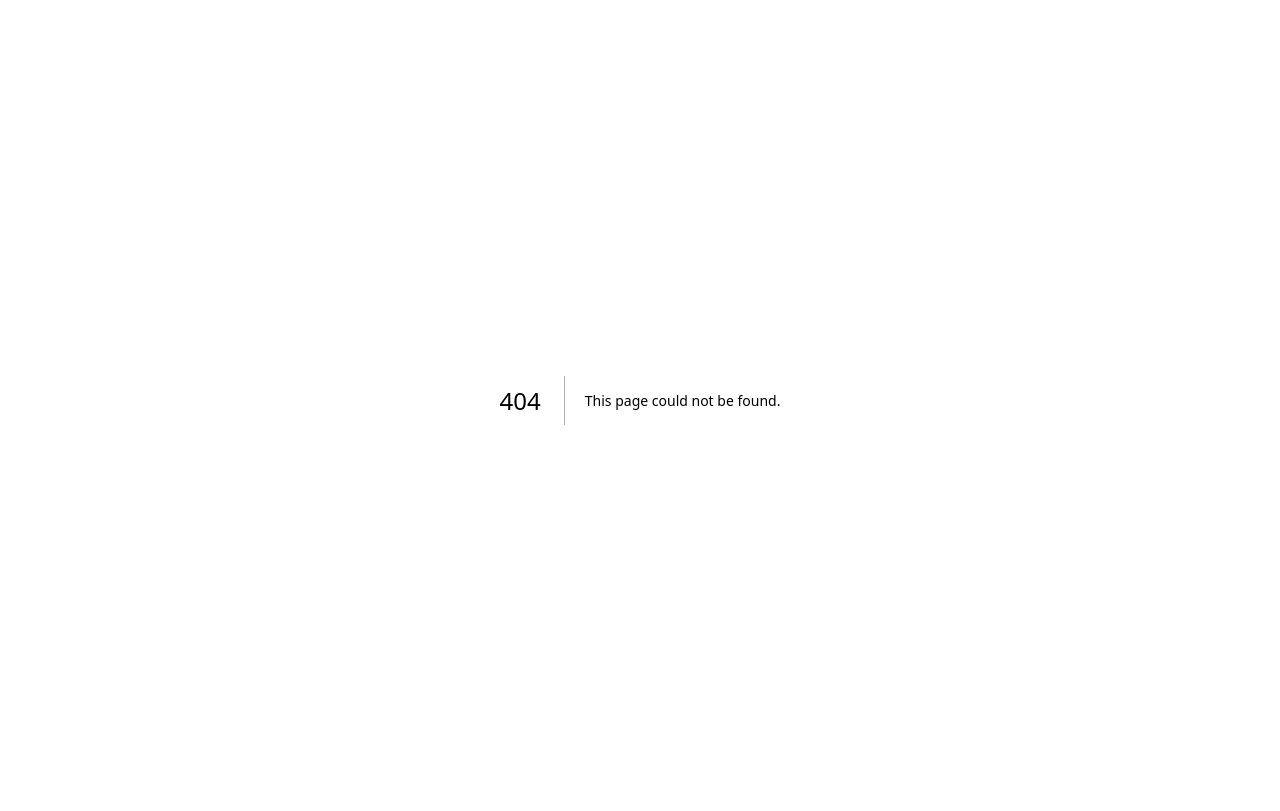
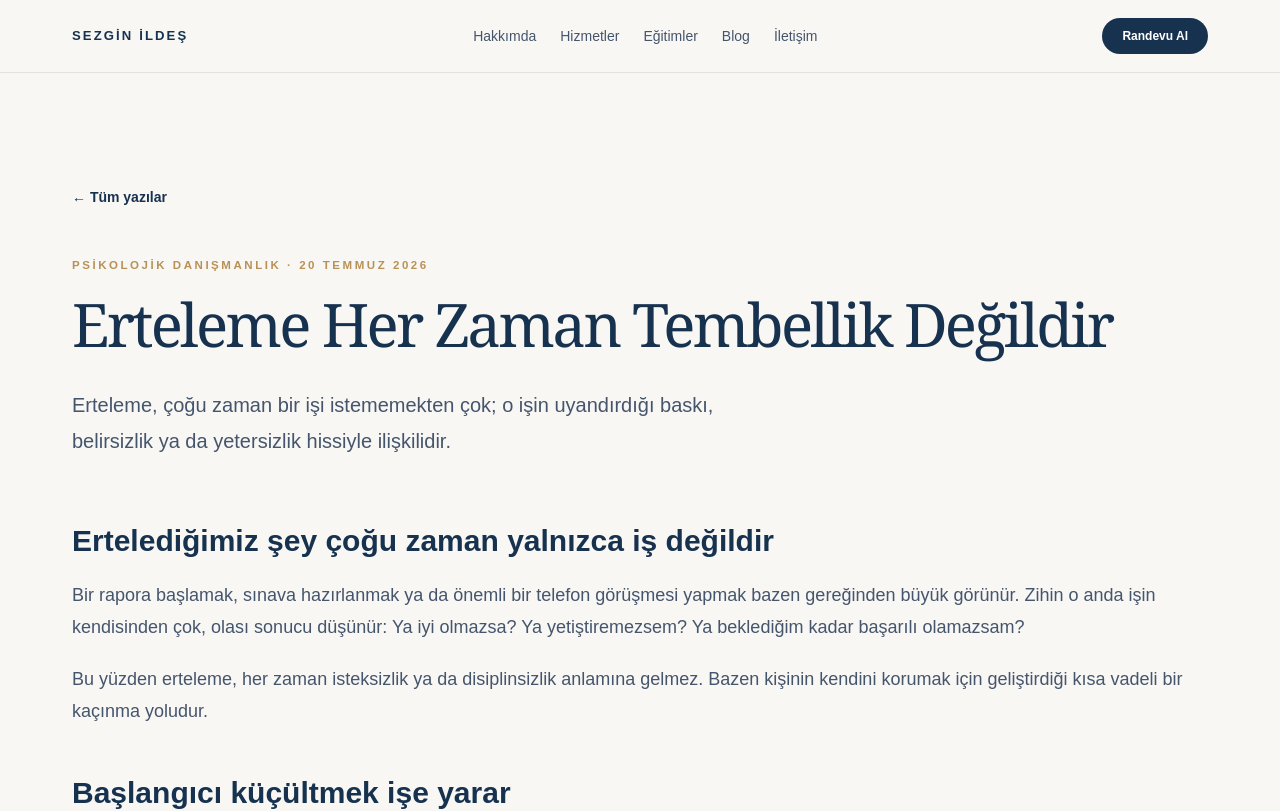
Before and after one commit to sezginildes/sezginildes.com, a Next.js app: page /blog/erteleme-her-zaman-tembellik-degildir in a window 1280 px wide. Before the commit this address had no page. Shown: the top 811 px of the page. Built offline with nearby package versions, Linux system fonts and the light colour scheme.

Commit message:
İlk blog yazılarını ekle

```diff
--- /dev/null
+++ b/app/blog/[slug]/page.tsx
@@ -0,0 +1,20 @@
+import type { Metadata } from "next";
+import { notFound } from "next/navigation";
+import Link from "next/link";
+import PageShell from "@/components/PageShell";
+import { articles, getArticle } from "@/lib/articles";
+
+export function generateStaticParams() {
+  return articles.map((article) => ({ slug: article.slug }));
+}
+
+export function generateMetadata({ params }: { params: { slug: string } }): Metadata {
+  const article = getArticle(params.slug);
+  return article ? { title: article.title, description: article.excerpt } : {};
+}
+
+export default function ArticlePage({ params }: { params: { slug: string } }) {
+  const article = getArticle(params.slug);
+  if (!article) notFound();
+  return <PageShell><article className="shell max-w-4xl py-20 sm:py-28"><Link href="/blog" className="text-sm font-semibold text-[#17324f]">← Tüm yazılar</Link><p className="eyebrow mt-12">{article.category} · {article.date}</p><h1 className="display mt-5 text-5xl leading-[1.02] text-[#17324f] sm:text-6xl">{article.title}</h1><p className="mt-8 max-w-2xl text-xl leading-9 text-slate-600">{article.excerpt}</p><div className="mt-16 space-y-12">{article.sections.map((section) => <section key={section.heading}><h2 className="text-3xl font-semibold text-[#17324f]">{section.heading}</h2><div className="mt-5 space-y-5 text-lg leading-8 text-slate-600">{section.paragraphs.map((paragraph) => <p key={paragraph}>{paragraph}</p>)}</div></section>)}</div><div className="mt-16 rounded-3xl bg-[#efece6] p-8"><p className="text-lg font-semibold text-[#17324f]">Kendiniz için daha uygun bir yön arıyorsanız, görüşme talep edebilirsiniz.</p><Link href="/iletisim" className="mt-5 inline-block rounded-full bg-[#17324f] px-6 py-3.5 text-sm font-semibold text-white">Görüşme talep et</Link></div></article></PageShell>;
+}
--- a/app/blog/page.tsx
+++ b/app/blog/page.tsx
@@ -1,6 +1,14 @@
 import type { Metadata } from "next";
+import Link from "next/link";
 import PageShell from "@/components/PageShell";
 import SectionHeading from "@/components/SectionHeading";
-export const metadata: Metadata = { title: "Blog", description: "Psikoloji, kariyer ve öğrenme üzerine yazılar." };
-const posts = [["Kariyer", "Kariyer Seçiminde En Sık Yapılan Hatalar", "Kariyerde doğru yön, daha çok seçenekten değil; daha iyi bir öz farkındalıktan doğar."],["Psikoloji", "Ertelemenin Görünmeyen Sebebi", "Erteleme çoğu zaman irade eksikliği değil, anlaşılmayı bekleyen bir döngüdür."],["Öğrenme", "Daha İyi Sorular Sormak Neden Önemli?", "Gelişim, çoğu zaman daha iyi cevaplardan önce daha doğru sorularla başlar."],["Psikoloji", "Kaygıyla İlişkimizi Yeniden Düşünmek", "Kaygıyı bastırmak yerine onun ne söylediğine kulak vermek mümkün mü?"],["Kariyer", "Kariyer Geçişlerinde Belirsizliği Yönetmek", "Yeni bir yön ararken belirsizliği azaltan küçük ama etkili adımlar."],["Öğrenme", "Öğrenme Sistemleri Neden İşe Yarar?", "Hedeflerden çok sistemlerin davranışı nasıl değiştirdiğine dair bir not."]];
-export default function BlogPage() { return <PageShell><section className="shell py-20 sm:py-28"><SectionHeading eyebrow="BLOG" title="Düşünmek, yön bulmanın bir parçası." intro="Psikoloji, kariyer gelişimi ve öğrenme bilimi üzerine notlar. İlk yazılar yakında burada." /><div className="mt-12 grid gap-4 md:grid-cols-2 lg:grid-cols-3">{posts.map(([category,title,text]) => <article key={title} className="flex min-h-72 flex-col rounded-3xl border border-[#17324f]/10 p-7"><p className="text-xs font-bold tracking-[.15em] text-[#b99155]">{category} · YAKINDA</p><h2 className="mt-auto text-2xl font-semibold leading-tight text-[#17324f]">{title}</h2><p className="mt-4 leading-7 text-slate-600">{text}</p><p className="mt-6 text-sm font-semibold text-[#17324f]">Yazı hazırlanıyor →</p></article>)}</div></section></PageShell>; }
+import { articles } from "@/lib/articles";
+
+export const metadata: Metadata = {
+  title: "Blog",
+  description: "Psikolojik danışmanlık, kariyer ve öğrenme üzerine yazılar.",
+};
+
+export default function BlogPage() {
+  return <PageShell><section className="shell py-20 sm:py-28"><SectionHeading eyebrow="YAZILAR" title="Düşünmek, yön bulmanın bir parçası." intro="Psikolojik danışmanlık, kariyer gelişimi ve öğrenme üzerine notlar." /><div className="mt-12 grid gap-4 md:grid-cols-2 lg:grid-cols-3">{articles.map((article) => <Link key={article.slug} href={`/blog/${article.slug}`} className="flex min-h-80 flex-col rounded-3xl border border-[#17324f]/10 p-7 transition hover:border-[#b99155] hover:bg-[#efece6]"><p className="text-xs font-bold tracking-[.15em] text-[#b99155]">{article.category.toUpperCase()} · {article.date}</p><h2 className="mt-auto text-2xl font-semibold leading-tight text-[#17324f]">{article.title}</h2><p className="mt-4 leading-7 text-slate-600">{article.excerpt}</p><p className="mt-6 text-sm font-semibold text-[#17324f]">Yazıyı oku →</p></Link>)}</div></section></PageShell>;
+}
--- a/app/page.tsx
+++ b/app/page.tsx
@@ -5,8 +5,8 @@ import SectionHeading from "@/components/SectionHeading";
 import ServicesGrid from "@/components/ServicesGrid";
 import ContactCta from "@/components/ContactCta";
 import YouTubeShowcase from "@/components/YouTubeShowcase";
+import { articles } from "@/lib/articles";
 
-const articles = ["Kariyer Seçiminde En Sık Yapılan Hatalar", "Ertelemenin Görünmeyen Sebebi", "Daha İyi Sorular Sormak Neden Önemli?"];
 const supportTopics = ["Kaygı ve stres", "Erteleme ve odaklanma", "Travmatik yaşantıların etkileri", "Karar verme", "Kendini tanıma", "Yaşam yönü", "Kariyer geçişleri"];
 const trustPoints = [
   ["01", "Psikolojik danışmanlık temeli", "Yıldız Teknik Üniversitesi Rehberlik ve Psikolojik Danışmanlık eğitiminin üzerine kurulu bir yaklaşım."],
@@ -25,7 +25,7 @@ export default function Home() { return <PageShell>
   <section className="shell py-24 sm:py-32"><SectionHeading eyebrow="ÇALIŞMA ALANLARI" title="İhtiyaca göre şekillenen, insana yakın çalışmalar." intro="Her çalışma; hedefi, bağlamı ve insanı merkeze alan yalın bir süreçle tasarlanır." /><ServicesGrid /></section>
   <section className="bg-[#efece6]"><div className="shell py-24 sm:py-32"><div className="grid gap-10 lg:grid-cols-[.72fr_1.28fr] lg:items-end"><div><p className="eyebrow">NEDEN SEZGİN İLDEŞ?</p><h2 className="display mt-5 text-4xl leading-tight text-[#17324f] sm:text-5xl">Bilimsel temeli, hayatın gerçekliğiyle buluşturmak.</h2><p className="mt-6 max-w-md leading-8 text-slate-600">Amaç yalnızca bir konuyu konuşmak değil; size veya kurumunuza karşılığı olan bir gelişim alanı açmak.</p><Link href="/hakkimda" className="mt-8 inline-block text-sm font-semibold text-[#17324f]">Yaklaşımımı incele →</Link></div><div className="grid gap-4 sm:grid-cols-2">{trustPoints.map(([number, title, text]) => <article key={number} className="rounded-3xl bg-[#f8f7f4] p-7"><p className="text-xs font-bold tracking-[.16em] text-[#b99155]">{number}</p><h3 className="mt-10 text-xl font-semibold text-[#17324f]">{title}</h3><p className="mt-4 leading-7 text-slate-600">{text}</p></article>)}</div></div></div></section>
   <section className="bg-[#17324f] text-white"><div className="shell grid gap-12 py-24 sm:py-32 lg:grid-cols-[.8fr_1.2fr]"><div><p className="eyebrow text-[#d9c49f]">YAKLAŞIM</p><h2 className="mt-5 font-serif text-4xl leading-tight sm:text-5xl">Bilgi, ancak hayata değdiğinde dönüşür.</h2></div><div className="space-y-6 text-lg leading-8 text-slate-200"><p>Psikolojik danışmanlıktan kariyer gelişimine, eğitim tasarımından kurum çalışmalarına uzanan deneyimimi tek bir amaç için kullanıyorum: insan gelişimini görünür ve uygulanabilir kılmak.</p><p>İyi bir gelişim sürecinin doğru cevaplardan önce doğru sorularla başladığına inanıyorum.</p><Link className="inline-block border-b border-[#d9c49f] pb-1 text-sm font-semibold text-[#d9c49f]" href="/hakkimda">Hakkımda daha fazlası →</Link></div></div></section>
-  <section className="shell py-24 sm:py-32"><div className="flex flex-col gap-8 sm:flex-row sm:items-end sm:justify-between"><SectionHeading eyebrow="YAZILAR" title="Düşünmek için küçük bir alan." intro="Psikoloji, kariyer ve öğrenme üzerine notlar." /><Link href="/blog" className="text-sm font-semibold text-[#17324f]">Tüm yazılar →</Link></div><div className="mt-10 grid gap-4 md:grid-cols-3">{articles.map((article, i) => <Link href="/blog" className="group rounded-3xl border border-[#17324f]/10 p-7 transition hover:border-[#b99155] hover:bg-[#efece6]" key={article}><p className="text-xs font-bold tracking-[.15em] text-[#b99155]">{String(i+1).padStart(2,"0")} · YAKINDA</p><h3 className="mt-16 text-2xl font-semibold leading-tight text-[#17324f]">{article}</h3><p className="mt-5 text-sm font-semibold text-[#17324f]">Oku →</p></Link>)}</div></section>
+  <section className="shell py-24 sm:py-32"><div className="flex flex-col gap-8 sm:flex-row sm:items-end sm:justify-between"><SectionHeading eyebrow="YAZILAR" title="Düşünmek için küçük bir alan." intro="Psikoloji, kariyer ve öğrenme üzerine notlar." /><Link href="/blog" className="text-sm font-semibold text-[#17324f]">Tüm yazılar →</Link></div><div className="mt-10 grid gap-4 md:grid-cols-3">{articles.map((article, i) => <Link href={`/blog/${article.slug}`} className="group rounded-3xl border border-[#17324f]/10 p-7 transition hover:border-[#b99155] hover:bg-[#efece6]" key={article.slug}><p className="text-xs font-bold tracking-[.15em] text-[#b99155]">{String(i+1).padStart(2,"0")} · {article.category.toUpperCase()}</p><h3 className="mt-16 text-2xl font-semibold leading-tight text-[#17324f]">{article.title}</h3><p className="mt-5 text-sm font-semibold text-[#17324f]">Oku →</p></Link>)}</div></section>
   <YouTubeShowcase />
   <ContactCta />
 </PageShell>; }
--- a/app/sitemap.ts
+++ b/app/sitemap.ts
@@ -1,2 +1,11 @@
 import type { MetadataRoute } from "next";
-export default function sitemap(): MetadataRoute.Sitemap { const base = "https://sezginildes.com"; return ["","/hakkimda","/hizmetler","/psikolojik-danismanlik","/egitimler","/blog","/iletisim"].map(path => ({ url: `${base}${path}`, lastModified: new Date(), changeFrequency: "monthly", priority: path === "" ? 1 : path === "/psikolojik-danismanlik" ? .9 : .7 })); }
+import { articles } from "@/lib/articles";
+
+export default function sitemap(): MetadataRoute.Sitemap {
+  const base = "https://sezginildes.com";
+  const pages = ["", "/hakkimda", "/hizmetler", "/psikolojik-danismanlik", "/egitimler", "/blog", "/iletisim"];
+  return [
+    ...pages.map((path) => ({ url: `${base}${path}`, lastModified: new Date(), changeFrequency: "monthly" as const, priority: path === "" ? 1 : path === "/psikolojik-danismanlik" ? 0.9 : 0.7 })),
+    ...articles.map((article) => ({ url: `${base}/blog/${article.slug}`, lastModified: new Date(), changeFrequency: "monthly" as const, priority: 0.7 })),
+  ];
+}
--- /dev/null
+++ b/lib/articles.ts
@@ -0,0 +1,51 @@
+export type Article = {
+  slug: string;
+  category: string;
+  title: string;
+  excerpt: string;
+  date: string;
+  sections: Array<{ heading: string; paragraphs: string[] }>;
+};
+
+export const articles: Article[] = [
+  {
+    slug: "erteleme-her-zaman-tembellik-degildir",
+    category: "Psikolojik danışmanlık",
+    title: "Erteleme Her Zaman Tembellik Değildir",
+    excerpt: "Erteleme, çoğu zaman bir işi istememekten çok; o işin uyandırdığı baskı, belirsizlik ya da yetersizlik hissiyle ilişkilidir.",
+    date: "20 Temmuz 2026",
+    sections: [
+      { heading: "Ertelediğimiz şey çoğu zaman yalnızca iş değildir", paragraphs: ["Bir rapora başlamak, sınava hazırlanmak ya da önemli bir telefon görüşmesi yapmak bazen gereğinden büyük görünür. Zihin o anda işin kendisinden çok, olası sonucu düşünür: Ya iyi olmazsa? Ya yetiştiremezsem? Ya beklediğim kadar başarılı olamazsam?", "Bu yüzden erteleme, her zaman isteksizlik ya da disiplinsizlik anlamına gelmez. Bazen kişinin kendini korumak için geliştirdiği kısa vadeli bir kaçınma yoludur."] },
+      { heading: "Başlangıcı küçültmek işe yarar", paragraphs: ["Büyük hedefler yerine ilk adımı tarif etmek daha gerçekçidir. “Bugün projeyi bitireceğim” yerine “Dosyayı açıp ilk iki cümleyi yazacağım” demek, zihnin işe yaklaşmasını kolaylaştırır.", "Küçük adım, sorunu tamamen çözmez; fakat eyleme geçmek için gerekli eşiği düşürür. Devamı çoğu zaman ilk birkaç dakikadan sonra gelir."] },
+      { heading: "Kendinize doğru soruyu sorun", paragraphs: ["Ertelediğiniz anlarda “Neden böyleyim?” yerine “Bu işin hangi kısmı beni zorluyor?” diye sormayı deneyin. Cevap; belirsizlik, mükemmeliyetçilik, yorgunluk ya da destek ihtiyacı olabilir.", "Doğru soru, suçlamadan daha çok yol açar."] },
+    ],
+  },
+  {
+    slug: "kaygiyla-iliskimizi-yeniden-dusunmek",
+    category: "Psikolojik danışmanlık",
+    title: "Kaygıyla İlişkimizi Yeniden Düşünmek",
+    excerpt: "Kaygı ortadan kaldırılması gereken bir düşman olmak zorunda değildir; bazen önem verdiğimiz bir şeyin işaretidir.",
+    date: "20 Temmuz 2026",
+    sections: [
+      { heading: "Kaygı neyi korumaya çalışır?", paragraphs: ["Kaygı çoğu zaman geleceğe dair bir hazırlık çabasıdır. Zihin olası riskleri fark etmeye çalışırken aynı zamanda bizi hareket etmeye çağırır. Ancak bu alarm çok sık ya da çok yüksek çalıştığında günlük hayatı zorlaştırabilir.", "Bu nedenle ilk hedef kaygıyı yargılamak değil, onun hangi durumda yükseldiğini anlamaktır."] },
+      { heading: "Kontrol alanını ayırmak", paragraphs: ["Bir görüşmenin sonucunu, herkesin düşüncesini ya da geleceğin tüm ayrıntılarını kontrol edemeyiz. Hazırlığımızı, dinlenmemizi, destek istememizi ve bir sonraki küçük adımı ise etkileyebiliriz.", "Kaygı yükseldiğinde bu ayrımı tekrar hatırlamak, zihni belirsizlikten eyleme doğru taşımaya yardımcı olur."] },
+      { heading: "Destek istemek bir seçenek", paragraphs: ["Kaygı uzun süre devam ediyor, işlevselliği belirgin biçimde etkiliyor ya da tek başına taşımak zor geliyorsa profesyonel destek aramak anlamlı olabilir. Bu yazı bilgilendirme amaçlıdır; kişisel bir değerlendirme yerine geçmez."] },
+    ],
+  },
+  {
+    slug: "kariyer-seciminde-dogru-sorular",
+    category: "Kariyer",
+    title: "Kariyer Seçiminde Doğru Sorular",
+    excerpt: "Kariyer kararı yalnızca hangi işi yapacağımızı değil; nasıl bir hayat kurmak istediğimizi de düşünmeyi gerektirir.",
+    date: "20 Temmuz 2026",
+    sections: [
+      { heading: "Tek bir doğru yol yok", paragraphs: ["Kariyer seçimi çoğu zaman tek seferde verilmesi gereken kesin bir karar gibi algılanır. Oysa yönler, deneyimler ve öncelikler zamanla değişebilir. Sağlam bir kariyer planı, değişime kapalı bir cevap değil; kendini güncelleyebilen bir pusuladır."] },
+      { heading: "Üç soruyla başlayın", paragraphs: ["Hangi problemleri çözmek beni canlı tutuyor? Nasıl bir çalışma ortamında daha iyi iş çıkarıyorum? Bu yolun bana kazandıracağı yaşam biçimi benim için anlamlı mı?", "Bu soruların cevapları ilk gün net olmayabilir. Ancak deneyim, gözlem ve küçük denemelerle daha görünür hale gelir."] },
+      { heading: "Küçük denemeler yön gösterir", paragraphs: ["Bir alanı anlamak için yalnızca araştırmak yetmez. Bir uzmanla konuşmak, kısa bir proje denemek, gönüllü katkı vermek ya da o alanda üreten insanları izlemek karar kalitesini artırır.", "Kariyer gelişimi, tek bir büyük karardan çok; doğru sırayla yapılan küçük denemelerden oluşur."] },
+    ],
+  },
+];
+
+export function getArticle(slug: string) {
+  return articles.find((article) => article.slug === slug);
+}
```
